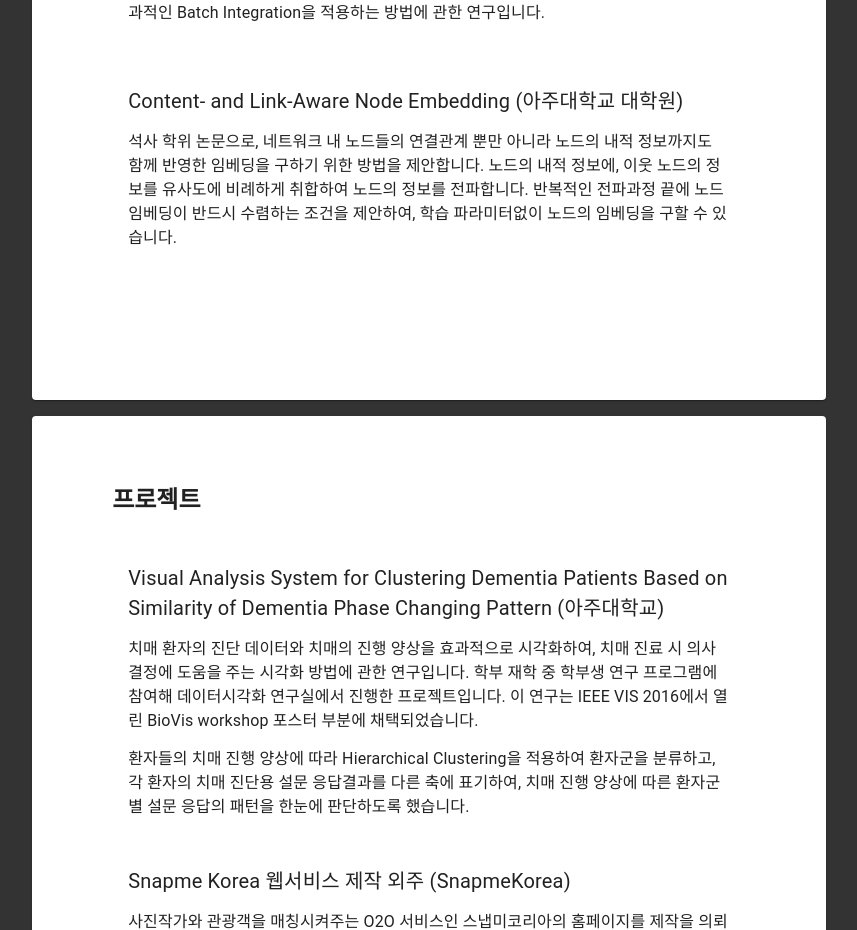
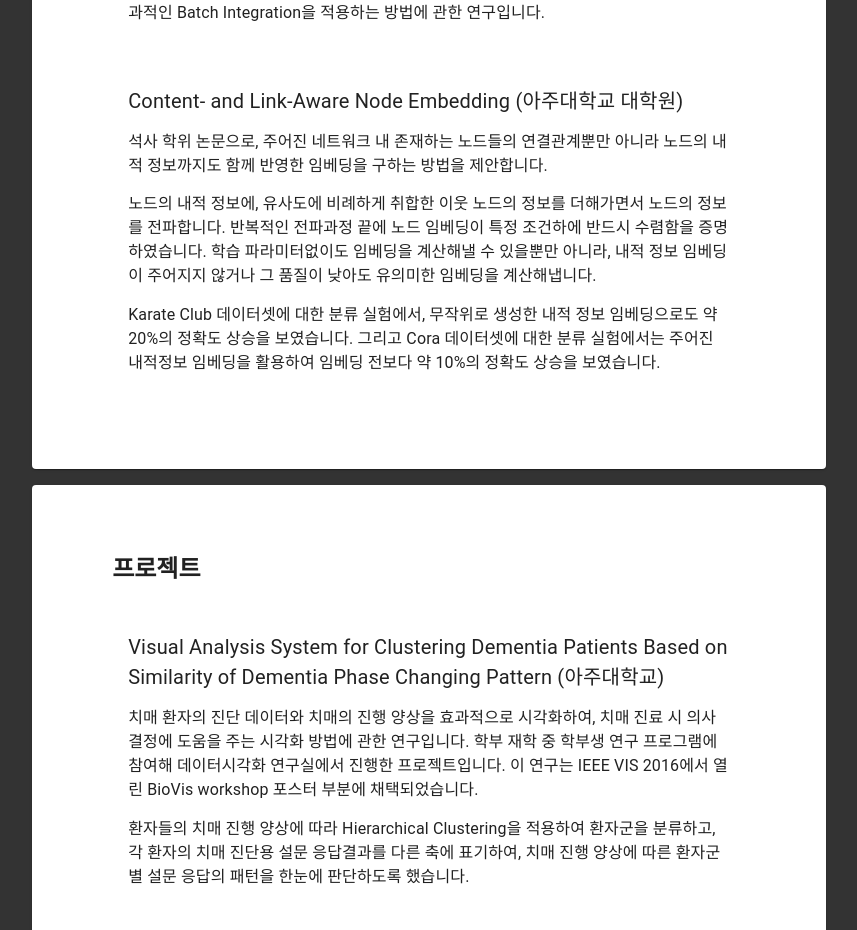
Before and after one commit to helloybz/resume, a React (Create React App) app: page / in a window 1280 px wide. Shown: the part 2040-2970 px from the top of the page, without its empty margins (211-1068 px from the left). Built offline with nearby package versions, Linux system fonts and the light colour scheme.

Commit message:
Update CLANE

```diff
--- a/src/info.js
+++ b/src/info.js
@@ -74,9 +74,14 @@ export var info = {
                 "name": "Content- and Link-Aware Node Embedding",
                 "at": "아주대학교 대학원",
                 "description": `
-                석사 학위 논문으로, 네트워크 내 노드들의 연결관계 뿐만 아니라 노드의 내적 정보까지도 함께 반영한 임베딩을 구하기 위한 방법을 제안합니다.\
-                노드의 내적 정보에, 이웃 노드의 정보를 유사도에 비례하게 취합하여 노드의 정보를 전파합니다.\
-                반복적인 전파과정 끝에 노드 임베딩이 반드시 수렴하는 조건을 제안하여, 학습 파라미터없이 노드의 임베딩을 구할 수 있습니다.\
+                석사 학위 논문으로, 주어진 네트워크 내 존재하는 노드들의 연결관계뿐만 아니라 노드의 내적 정보까지도 함께 반영한 임베딩을 구하는 방법을 제안합니다.\
+
+                노드의 내적 정보에, 유사도에 비례하게 취합한 이웃 노드의 정보를 더해가면서 노드의 정보를 전파합니다.\
+                반복적인 전파과정 끝에 노드 임베딩이 특정 조건하에 반드시 수렴함을 증명하였습니다.\
+                학습 파라미터없이도 임베딩을 계산해낼 수 있을뿐만 아니라, 내적 정보 임베딩이 주어지지 않거나 그 품질이 낮아도 유의미한 임베딩을 계산해냅니다.\
+
+                Karate Club 데이터셋에 대한 분류 실험에서, 무작위로 생성한 내적 정보 임베딩으로도 약 20%의 정확도 상승을 보였습니다.\
+                그리고 Cora 데이터셋에 대한 분류 실험에서는 주어진 내적정보 임베딩을 활용하여 임베딩 전보다 약 10%의 정확도 상승을 보였습니다.\
                 `,
             },
             {
```
